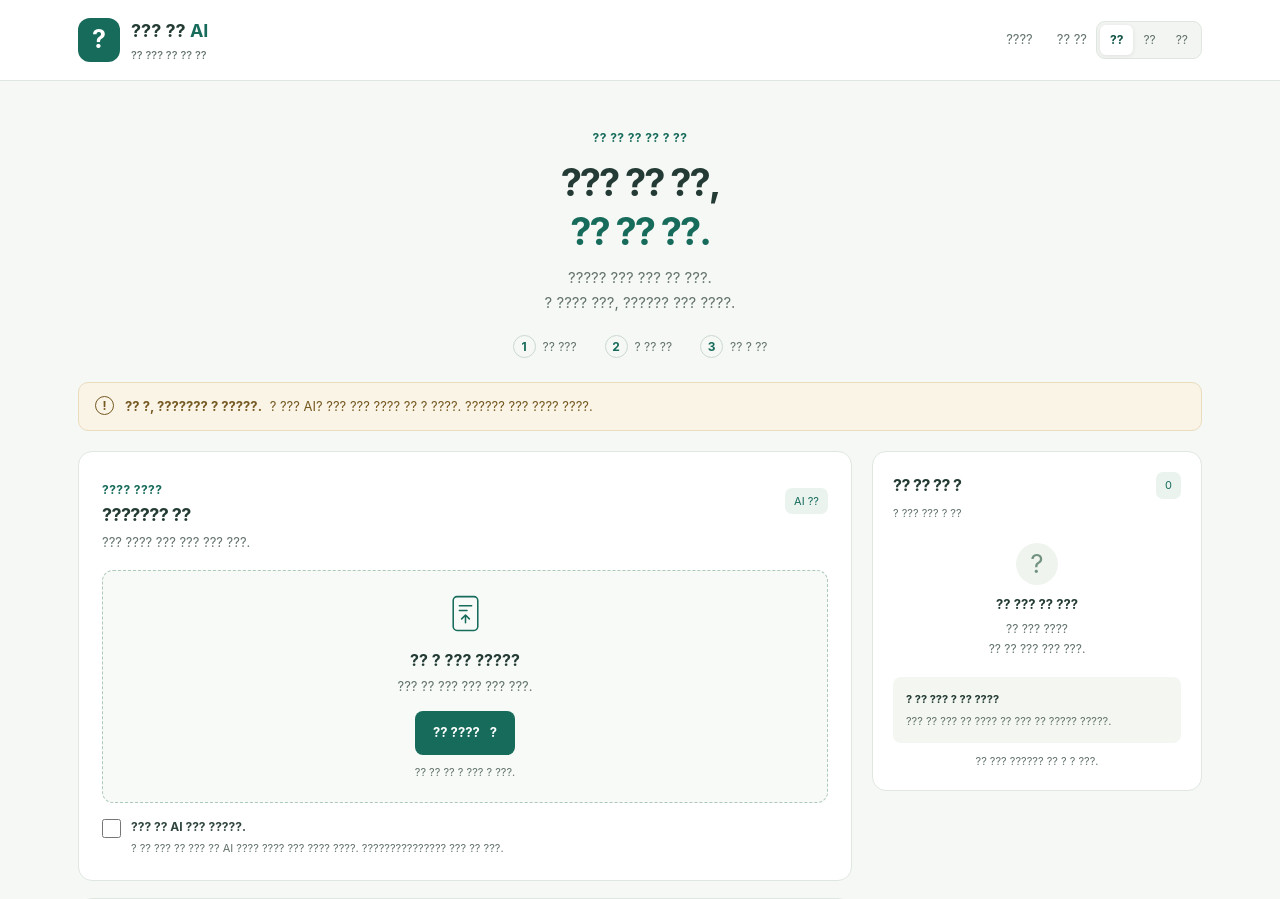
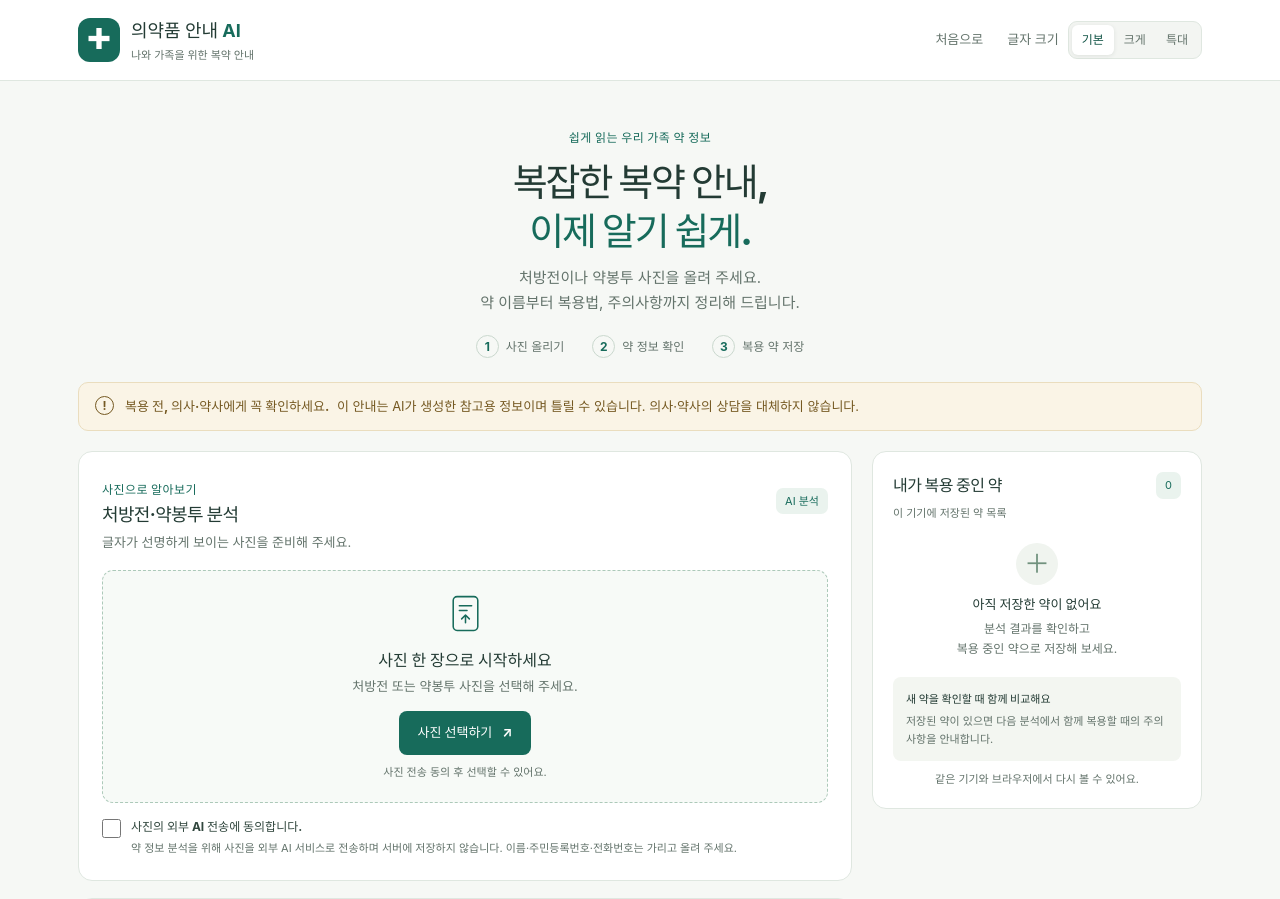
Before and after one commit to 17lucky71/medicine-guide-ai, a React (Create React App) app in the folder frontend/: page / in a window 1280 px wide. Shown: the top 899 px of the page. Built offline with nearby package versions, Linux system fonts and the light colour scheme.

Commit message:
한글 UI 문자열 인코딩 복구

```diff
--- a/frontend/src/App.js
+++ b/frontend/src/App.js
@@ -137,16 +137,16 @@ function App() {
     <div className="app" style={{ fontSize }}>
       <header className="topbar">
         <div className="top-inner">
-          <button className="brand" type="button" onClick={handleGoHome} aria-label="??? ?? AI ????">
-            <span className="brandmark" aria-hidden="true">?</span>
-            <span>??? ?? <strong>AI</strong><small>?? ??? ?? ?? ??</small></span>
+          <button className="brand" type="button" onClick={handleGoHome} aria-label="의약품 안내 AI 처음으로">
+            <span className="brandmark" aria-hidden="true">✚</span>
+            <span>의약품 안내 <strong>AI</strong><small>나와 가족을 위한 복약 안내</small></span>
           </button>
           <div className="top-actions">
-            <button type="button" className="plain-button" onClick={handleGoHome}>????</button>
+            <button type="button" className="plain-button" onClick={handleGoHome}>처음으로</button>
             <div className="font-picker">
-              <span>?? ??</span>
-              <div className="segmented" role="group" aria-label="?? ??">
-                {[['16px', '??'], ['18px', '??'], ['20px', '??']].map(([size, label]) => (
+              <span>글자 크기</span>
+              <div className="segmented" role="group" aria-label="글자 크기">
+                {[['16px', '기본'], ['18px', '크게'], ['20px', '특대']].map(([size, label]) => (
                   <button key={size} type="button" aria-pressed={fontSize === size} onClick={() => setFontSize(size)}>{label}</button>
                 ))}
               </div>
@@ -157,102 +157,102 @@ function App() {
 
       <main className="container">
         <section className="hero">
-          <span className="eyebrow">?? ?? ?? ?? ? ??</span>
-          <h1>??? ?? ??,<br /><span>?? ?? ??.</span></h1>
-          <p>????? ??? ??? ?? ???.<br />? ???? ???, ?????? ??? ????.</p>
-          <ol className="steps" aria-label="?? ??">
-            <li><span className="step-num">1</span> ?? ???</li>
-            <li><span className="step-num">2</span> ? ?? ??</li>
-            <li><span className="step-num">3</span> ?? ? ??</li>
+          <span className="eyebrow">쉽게 읽는 우리 가족 약 정보</span>
+          <h1>복잡한 복약 안내,<br /><span>이제 알기 쉽게.</span></h1>
+          <p>처방전이나 약봉투 사진을 올려 주세요.<br />약 이름부터 복용법, 주의사항까지 정리해 드립니다.</p>
+          <ol className="steps" aria-label="이용 순서">
+            <li><span className="step-num">1</span> 사진 올리기</li>
+            <li><span className="step-num">2</span> 약 정보 확인</li>
+            <li><span className="step-num">3</span> 복용 약 저장</li>
           </ol>
         </section>
 
         <div className="notice safety-notice">
           <span className="notice-mark" aria-hidden="true">!</span>
-          <p><strong>?? ?, ??????? ? ?????.</strong> ? ??? AI? ??? ??? ???? ?? ? ????. ?????? ??? ???? ????.</p>
+          <p><strong>복용 전, 의사·약사에게 꼭 확인하세요.</strong> 이 안내는 AI가 생성한 참고용 정보이며 틀릴 수 있습니다. 의사·약사의 상담을 대체하지 않습니다.</p>
         </div>
 
         <div className="workspace">
           <div className="left-column">
             <section className="panel upload-panel" aria-labelledby="upload-title">
-              <div className="title-row"><div><span className="eyebrow">???? ????</span><h2 id="upload-title">??????? ??</h2></div><span className="tag">AI ??</span></div>
-              <p className="desc">??? ???? ??? ??? ??? ???.</p>
+              <div className="title-row"><div><span className="eyebrow">사진으로 알아보기</span><h2 id="upload-title">처방전·약봉투 분석</h2></div><span className="tag">AI 분석</span></div>
+              <p className="desc">글자가 선명하게 보이는 사진을 준비해 주세요.</p>
               <div className="dropzone">
                 <svg className="paper-icon" viewBox="0 0 56 56" fill="none" aria-hidden="true"><rect x="12" y="6" width="32" height="44" rx="5" stroke="currentColor" strokeWidth="2"/><path d="M20 18h16M20 24h10M28 40V30m-5 5 5-5 5 5" stroke="currentColor" strokeWidth="2" strokeLinecap="round" strokeLinejoin="round"/></svg>
-                <h3>?? ? ??? ?????</h3>
-                <p>??? ?? ??? ??? ??? ???.</p>
+                <h3>사진 한 장으로 시작하세요</h3>
+                <p>처방전 또는 약봉투 사진을 선택해 주세요.</p>
                 <label className={`button primary file-label ${!agreed || loading ? 'disabled' : ''}`}>
-                  ?? ???? <span aria-hidden="true">?</span>
-                  <input type="file" accept="image/*" aria-label="??? ?? ??? ?? ??" disabled={!agreed || loading} onChange={handleImageChange} />
+                  사진 선택하기 <span aria-hidden="true">↗</span>
+                  <input type="file" accept="image/*" aria-label="처방전 또는 약봉투 사진 선택" disabled={!agreed || loading} onChange={handleImageChange} />
                 </label>
-                <small>{agreed ? '??? ???? ??? ?????.' : '?? ?? ?? ? ??? ? ???.'}</small>
+                <small>{agreed ? '사진을 선택하면 분석이 시작됩니다.' : '사진 전송 동의 후 선택할 수 있어요.'}</small>
               </div>
               <label className="consent">
                 <input type="checkbox" checked={agreed} onChange={(e) => setAgreed(e.target.checked)} />
-                <span><strong>??? ?? AI ??? ?????.</strong><span>? ?? ??? ?? ??? ?? AI ???? ???? ??? ???? ????. ??????????????? ??? ?? ???.</span></span>
+                <span><strong>사진의 외부 AI 전송에 동의합니다.</strong><span>약 정보 분석을 위해 사진을 외부 AI 서비스로 전송하며 서버에 저장하지 않습니다. 이름·주민등록번호·전화번호는 가리고 올려 주세요.</span></span>
               </label>
-              {selectedImage && <div className="image-preview"><img src={selectedImage} alt="??? ??? ?? ???" />{result && !loading && <p>?? ??? ?????. ?? ? ??? ??? ???.</p>}</div>}
+              {selectedImage && <div className="image-preview"><img src={selectedImage} alt="선택한 처방전 또는 약봉투" />{result && !loading && <p>사진 분석이 끝났습니다. 아래 약 정보를 확인해 주세요.</p>}</div>}
             </section>
 
             <section className="panel search-panel" aria-labelledby="search-title">
-              <h2 className="panel-title" id="search-title">? ???? ?? ??</h2>
-              <p className="desc">??? ??? ? ???? ???? ??? ? ???.</p>
+              <h2 className="panel-title" id="search-title">약 이름으로 직접 찾기</h2>
+              <p className="desc">사진이 없어도 약 이름이나 증상으로 검색할 수 있어요.</p>
               <form className="search-form" onSubmit={handleSearch}>
-                <label className="sr-only" htmlFor="medicine-query">? ???? ??</label>
-                <input id="medicine-query" type="search" value={query} onChange={(e) => setQuery(e.target.value)} placeholder="?: ????, ???, ???" disabled={loading} />
-                <button className="button primary" type="submit" disabled={loading || !query.trim()}>????</button>
+                <label className="sr-only" htmlFor="medicine-query">약 이름이나 증상</label>
+                <input id="medicine-query" type="search" value={query} onChange={(e) => setQuery(e.target.value)} placeholder="예: 타이레놀, 혈압약, 감기약" disabled={loading} />
+                <button className="button primary" type="submit" disabled={loading || !query.trim()}>검색하기</button>
               </form>
             </section>
           </div>
 
           <aside className="panel saved-panel" aria-labelledby="saved-title">
-            <div className="title-row"><h2 id="saved-title">?? ?? ?? ?</h2><span className="count">{savedMeds.length}</span></div>
-            <p className="device-note">? ??? ??? ? ??</p>
+            <div className="title-row"><h2 id="saved-title">내가 복용 중인 약</h2><span className="count">{savedMeds.length}</span></div>
+            <p className="device-note">이 기기에 저장된 약 목록</p>
             {savedMeds.length === 0 ? (
-              <div className="empty-state"><span className="empty-icon" aria-hidden="true">?</span><h3>?? ??? ?? ???</h3><p>?? ??? ????<br />?? ?? ??? ??? ???.</p></div>
+              <div className="empty-state"><span className="empty-icon" aria-hidden="true">＋</span><h3>아직 저장한 약이 없어요</h3><p>분석 결과를 확인하고<br />복용 중인 약으로 저장해 보세요.</p></div>
             ) : (
-              <ul className="saved-list">{savedMeds.map((name) => <li key={name}><span>{name}</span><button className="remove-saved" type="button" aria-label={`${name} ??`} onClick={() => handleRemoveMed(name)}>?</button></li>)}</ul>
+              <ul className="saved-list">{savedMeds.map((name) => <li key={name}><span>{name}</span><button className="remove-saved" type="button" aria-label={`${name} 삭제`} onClick={() => handleRemoveMed(name)}>×</button></li>)}</ul>
             )}
-            <div className="helper"><strong>? ?? ??? ? ?? ????</strong><p>??? ?? ??? ?? ???? ?? ??? ?? ????? ?????.</p></div>
-            <p className="device-note storage-note">?? ??? ?????? ?? ? ? ???.</p>
+            <div className="helper"><strong>새 약을 확인할 때 함께 비교해요</strong><p>저장된 약이 있으면 다음 분석에서 함께 복용할 때의 주의사항을 안내합니다.</p></div>
+            <p className="device-note storage-note">같은 기기와 브라우저에서 다시 볼 수 있어요.</p>
           </aside>
         </div>
 
         {error && <div className="notice error-notice" role="alert"><span className="notice-mark" aria-hidden="true">!</span><p>{error}</p></div>}
-        {loading && <div className="panel loading-panel" role="status"><span className="spinner" aria-hidden="true"/><div><strong>? ??? ???? ???</strong><p>{ocrStatus}</p></div></div>}
+        {loading && <div className="panel loading-panel" role="status"><span className="spinner" aria-hidden="true"/><div><strong>약 정보를 확인하고 있어요</strong><p>{ocrStatus}</p></div></div>}
 
         {result && !loading && (
           <article className="panel result-panel" aria-labelledby="result-title">
             <div className="result-top">
-              <div><span className="eyebrow">AI ?? ?? ? ???</span><h2 id="result-title">{result.title}</h2></div>
-              <button className="button secondary" type="button" onClick={handleSpeak}>???? ??</button>
+              <div><span className="eyebrow">AI 분석 결과 · 참고용</span><h2 id="result-title">{result.title}</h2></div>
+              <button className="button secondary" type="button" onClick={handleSpeak}>음성으로 듣기</button>
             </div>
-            {result.comparison && <div className="notice comparison"><span className="notice-mark" aria-hidden="true">?</span><p><strong>??? ?? ??</strong>{result.comparison}</p></div>}
-            <div className="review"><strong>???? ?? ? ??? ??? ???.</strong><p>??? ??? ??? ????, ?? ??? ?? ??? ???.</p></div>
+            {result.comparison && <div className="notice comparison"><span className="notice-mark" aria-hidden="true">↔</span><p><strong>저장된 약과 비교</strong>{result.comparison}</p></div>}
+            <div className="review"><strong>저장하기 전에 약 이름을 확인해 주세요.</strong><p>사진과 다르면 이름을 수정하고, 잘못 들어온 약은 삭제해 주세요.</p></div>
             <div className="medicine-list">
               {result.medicines.map((med, index) => (
-                <section className="medicine-card" key={`${index}-${med.name}`} aria-label={`?? ${index + 1}`}>
+                <section className="medicine-card" key={`${index}-${med.name}`} aria-label={`약품 ${index + 1}`}>
                   <div className="medicine-heading">
                     <span className="medicine-number">{String(index + 1).padStart(2, '0')}</span>
-                    <input aria-label="? ??" value={med.name} onChange={(e) => updateMed(index, 'name', e.target.value)} />
-                    <button className="delete-med" type="button" onClick={() => removeMed(index)}>? ? ??</button>
+                    <input aria-label="약 이름" value={med.name} onChange={(e) => updateMed(index, 'name', e.target.value)} />
+                    <button className="delete-med" type="button" onClick={() => removeMed(index)}>이 약 삭제</button>
                   </div>
                   <dl className="details">
-                    <div className="detail"><dt>?? ? ??</dt><dd>{med.efficacy}</dd></div>
-                    <div className="detail"><dt>?? ? ??</dt><dd>{med.dosage}</dd></div>
-                    <div className="detail warning"><dt>????</dt><dd>{med.warning}</dd></div>
+                    <div className="detail"><dt>효능 및 효과</dt><dd>{med.efficacy}</dd></div>
+                    <div className="detail"><dt>용법 및 용량</dt><dd>{med.dosage}</dd></div>
+                    <div className="detail warning"><dt>주의사항</dt><dd>{med.warning}</dd></div>
                   </dl>
                 </section>
               ))}
             </div>
-            <button className="button primary save-button" type="button" onClick={handleSaveMeds}>??? ?? ?? ?? ??? ??</button>
+            <button className="button primary save-button" type="button" onClick={handleSaveMeds}>확인한 약을 복용 중인 약으로 저장</button>
             {savedNotice && <p className="save-status" role="status">{savedNotice}</p>}
-            <div className="notice result-caution"><span className="notice-mark" aria-hidden="true">!</span><p>? ??? AI? ??? ??? ???? ?? ?? ??? ?? ? ????. ? ??? ??? ???????? ?? ????, ?? ? ?????? ?????.</p></div>
+            <div className="notice result-caution"><span className="notice-mark" aria-hidden="true">!</span><p>위 내용은 AI가 생성한 참고용 정보이며 사진 인식 결과가 틀릴 수 있습니다. 약 이름과 용법을 처방전·약봉투와 다시 확인하고, 복용 전 의사·약사와 상담하세요.</p></div>
           </article>
         )}
       </main>
 
-      <footer className="site-footer"><strong>??? ?? AI</strong><p>? ???? AI? ??? ??? ??? ???? ?????? ??? ???? ????.</p></footer>
+      <footer className="site-footer"><strong>의약품 안내 AI</strong><p>이 서비스는 AI가 생성한 참고용 정보를 제공하며 의사·약사의 상담을 대체하지 않습니다.</p></footer>
     </div>
   );
 }
```
